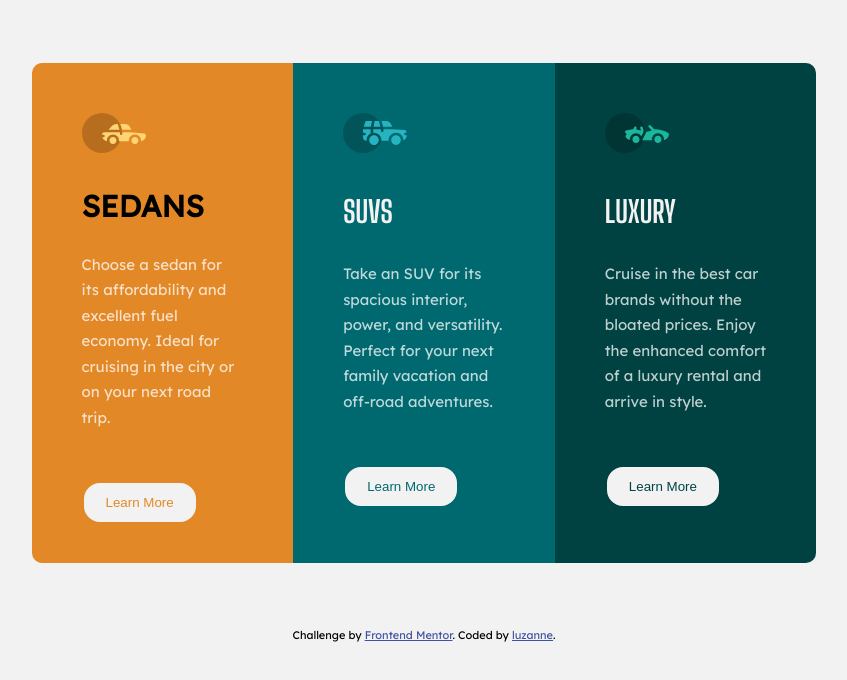
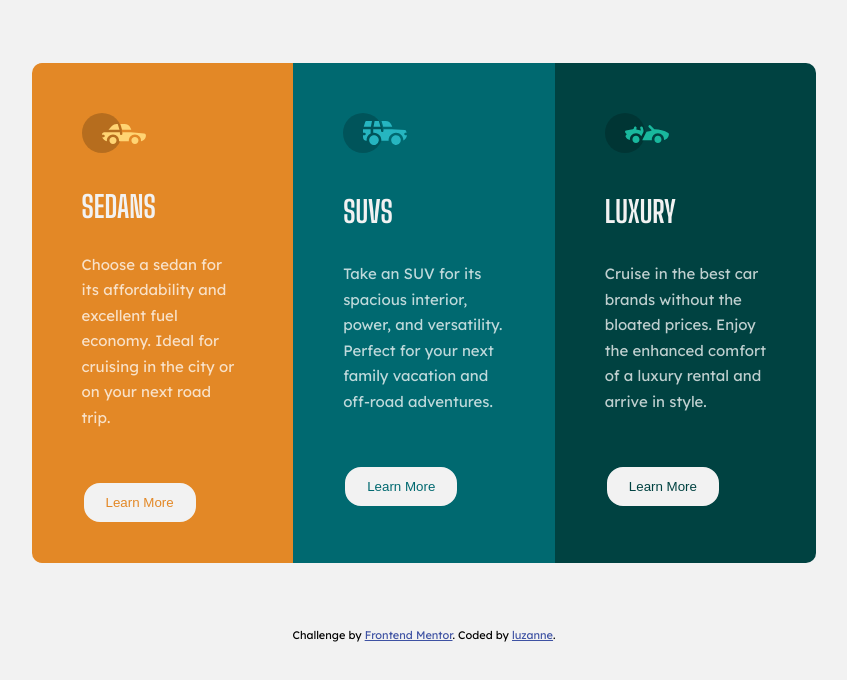
Before and after one commit to Luzanne-S/Frontend-mentor-practice, a plain HTML site: page index.html in a window 1280 px wide. Shown: the whole page, without its empty margins (216-1063 px from the left). Drawn offline with Linux system fonts and the light colour scheme.

Commit message:
Updated styles.css
Added styling to h1

```diff
--- a/styles.css
+++ b/styles.css
@@ -42,10 +42,10 @@ body{
 .button3{
     color:hsl(179, 100%, 13%);
 }
-h2,p{
+h1,h2,p{
     color:hsl(0, 0%, 95%);
 }
-h2{
+h1,h2{
     font-family: 'Big Shoulders Display', cursive;
     font-size: 30px;
 }
```
